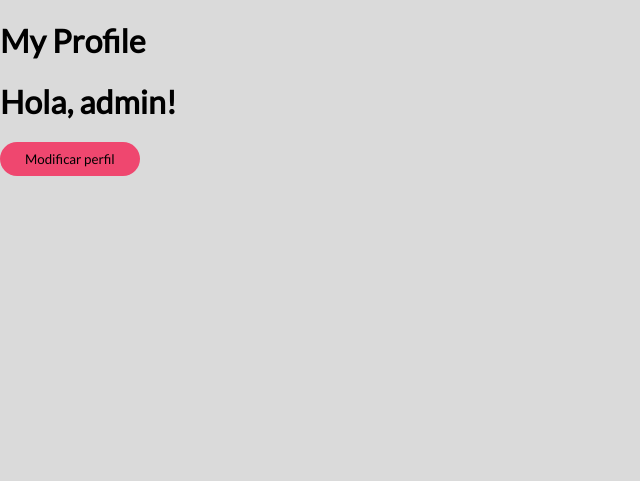
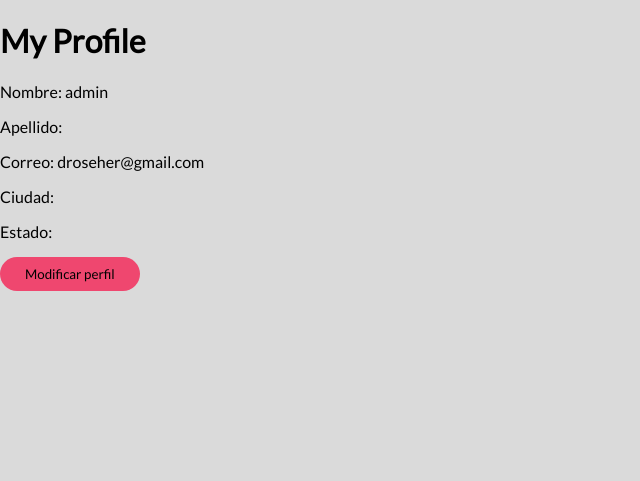
Before and after one commit to Mokkuman/bidding, a Django app: page /profile in a window 1280 px wide. Shown: the part 67-548 px from the top of the page, without its empty margins (0-640 px from the left). Run offline with Django 3.2, Linux system fonts and the light colour scheme; a user stored in the database is signed in.

Commit message:
Showing user data in a template

```diff
--- a/users/templates/users/myProfile.html
+++ b/users/templates/users/myProfile.html
@@ -9,8 +9,17 @@
 
 {% block body %}
     <h1>My Profile</h1>
-    <h1>Hola, {{user.firstName|default:'mi estimado'}}!<h1></h1>
+    {% comment %} <h1>Hola, {{user.firstName|default:'mi estimado'}}!<h1></h1> {% endcomment %}
+    <div class="infoContainer">
+            <p>Nombre: {{user.firstName}}</p>
+            <p>Apellido: {{user.lastName}}</p>
+            <p>Correo: {{user.email}}</p>
+            <p>Ciudad: {{user.city}}</p>
+            <p>Estado: {{user.state}}</p>
+    </div>
     <div class="button">
-        <a class="modificar" href="{% url 'users:updateProfile' %}"><button>Modificar perfil</button></a>
+        <a class="modificar" href="{% url 'users:updateProfile' %}">
+            <button>Modificar perfil</button>
+        </a>
     </div>
 {% endblock body %}
--- a/users/templates/users/updateProfile.html
+++ b/users/templates/users/updateProfile.html
@@ -14,7 +14,9 @@
             {% csrf_token %}
             {{form.as_p}}
             <button id="submitBtn" type="submit" name="UpdateProfile">Realizar cambios</button>
-            <a class="regresar" href="{% url 'users:myProfile' %}"><button>Cancelar</button></a>
+            <a class="regresar" href="{% url 'users:myProfile' %}">
+                <button>Cancelar</button>
+            </a>
         </form>
     </div>
 {% endblock body %}
--- a/users/views.py
+++ b/users/views.py
@@ -3,6 +3,7 @@ from django.shortcuts import render
 from .forms import UpdateForm, UserForm, LoginForm
 from django.shortcuts import render, redirect,HttpResponseRedirect
 from django.contrib.auth import authenticate, login, logout
+from django.contrib.auth.decorators import login_required
 
 # Create your views here.
 def loginV(request):
@@ -35,11 +36,13 @@ def signup(request):
 def logoutUser(request):
     logout(request)
     return redirect("users:loginV")
-
+@login_required
 def goToProfile(request):
-    if request.method == "POST":
-        return redirect('users:updateProfile')
-    return render(request, "users/myProfile.html")
+    # if request.method == "POST":
+    #     return redirect('users:updateProfile')
+    curret_user = request.user
+    #userName = curret_user.lastName
+    return render(request, "users/myProfile.html",{'user':curret_user})
 
 def updateProfile(request):
     if request.method == "POST":
```
Also changed, not shown: db.sqlite3.
